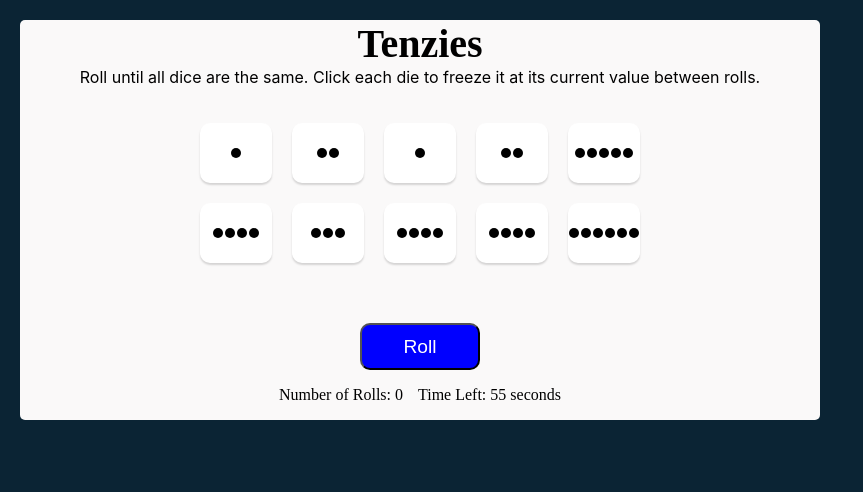
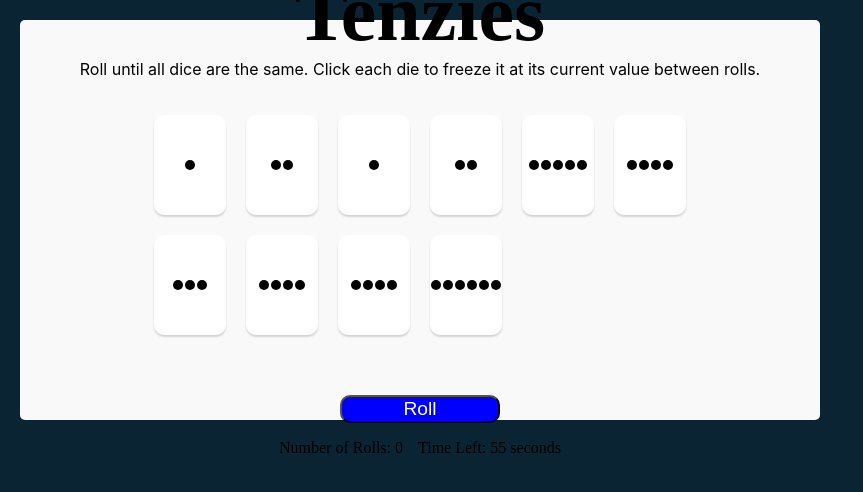
Before and after one commit to gurupatoh/TenziesGame, a React (Vite) app: page / in a window 1280 px wide. Shown: the top 492 px of the page, without its empty margins (0-863 px from the left). Built offline with nearby package versions, Linux system fonts and the light colour scheme; the HTML template or start-up script is replaced by a standard one.

Commit message:
chas commits

```diff
--- a/src/index.css
+++ b/src/index.css
@@ -68,3 +68,37 @@
     display: flex;
     gap: 15px;
 }
+
+@media(min-width:600px){
+    .die-container{
+        grid-template:auto auto / repeat(4,1fr) ;
+    }
+    .die-face{
+        height: 80px;
+        width: 80x;
+    }
+    .roll-dice{
+        width: 140px;
+        height: 60px;
+    }
+    .title{
+        font-size:60px;
+    }
+}
+
+@media(min-width:800px){
+    .die-container{
+        grid-template:auto auto / repeat(6,1fr) ;
+    }
+    .die-face{
+        height: 100px;
+        width: 100x;
+    }
+    .roll-dice{
+        width: 160px;
+        height: 70px;
+    }
+    .title{
+        font-size:80px;
+    }
+}
```
